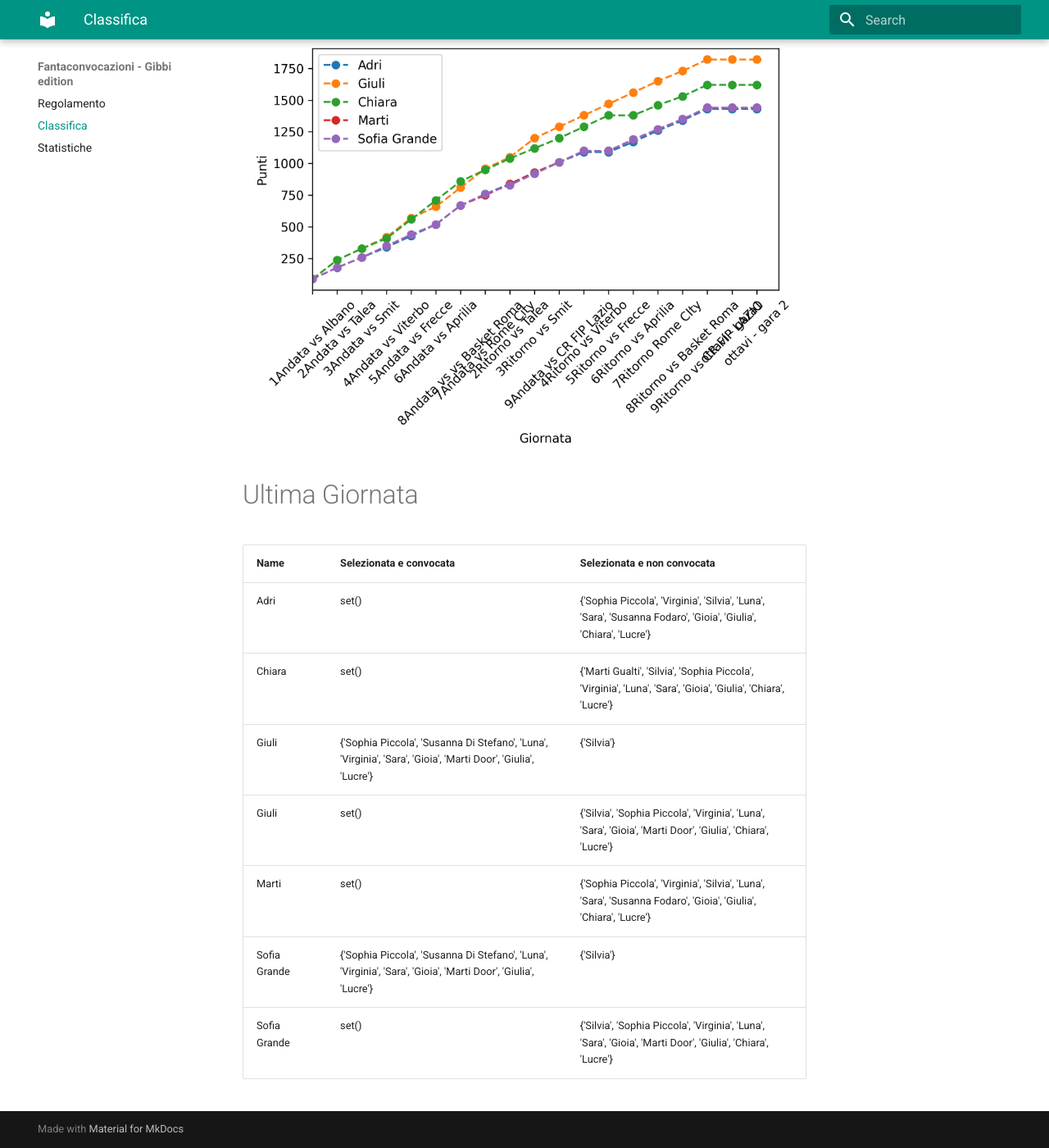
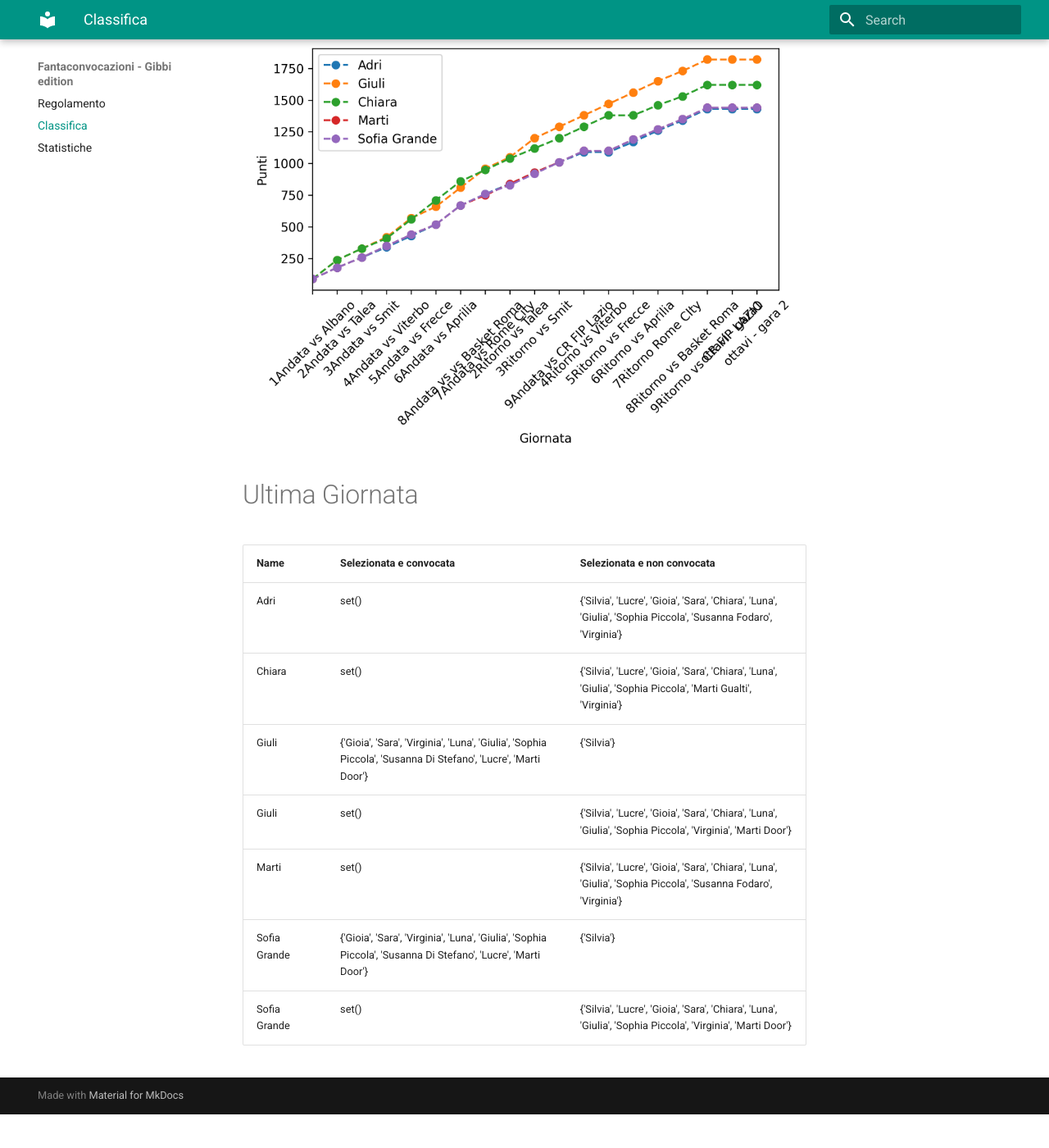
Before and after one commit to martinig94/fantagibbi, an MkDocs documentation site: the page built from docs/Classifica.md, in a window 1280 px wide and 1400 px high, scrolled down 565 px. Shown: the whole window at 82% size. Built offline with MkDocs 1.6.1 and Material for MkDocs 9.7.7, drawn with Linux system fonts in a browser that asks for light colours; after the commit the page ends 1924 px from its top, so only the background shows below that.

Commit message:
Auto-update from main.py

```diff
--- a/docs/Classifica.md
+++ b/docs/Classifica.md
@@ -18,11 +18,11 @@
 <!-- START_TABLE CORRECT -->
 | Name         | Selezionata e convocata                                                                                        | Selezionata e non convocata                                                                                      |
 |:-------------|:---------------------------------------------------------------------------------------------------------------|:-----------------------------------------------------------------------------------------------------------------|
-| Adri         | set()                                                                                                          | {'Sophia Piccola', 'Virginia', 'Silvia', 'Luna', 'Sara', 'Susanna Fodaro', 'Gioia', 'Giulia', 'Chiara', 'Lucre'} |
-| Chiara       | set()                                                                                                          | {'Marti Gualti', 'Silvia', 'Sophia Piccola', 'Virginia', 'Luna', 'Sara', 'Gioia', 'Giulia', 'Chiara', 'Lucre'}   |
-| Giuli        | {'Sophia Piccola', 'Susanna Di Stefano', 'Luna', 'Virginia', 'Sara', 'Gioia', 'Marti Door', 'Giulia', 'Lucre'} | {'Silvia'}                                                                                                       |
-| Giuli        | set()                                                                                                          | {'Silvia', 'Sophia Piccola', 'Virginia', 'Luna', 'Sara', 'Gioia', 'Marti Door', 'Giulia', 'Chiara', 'Lucre'}     |
-| Marti        | set()                                                                                                          | {'Sophia Piccola', 'Virginia', 'Silvia', 'Luna', 'Sara', 'Susanna Fodaro', 'Gioia', 'Giulia', 'Chiara', 'Lucre'} |
-| Sofia Grande | {'Sophia Piccola', 'Susanna Di Stefano', 'Luna', 'Virginia', 'Sara', 'Gioia', 'Marti Door', 'Giulia', 'Lucre'} | {'Silvia'}                                                                                                       |
-| Sofia Grande | set()                                                                                                          | {'Silvia', 'Sophia Piccola', 'Virginia', 'Luna', 'Sara', 'Gioia', 'Marti Door', 'Giulia', 'Chiara', 'Lucre'}     |
+| Adri         | set()                                                                                                          | {'Silvia', 'Lucre', 'Gioia', 'Sara', 'Chiara', 'Luna', 'Giulia', 'Sophia Piccola', 'Susanna Fodaro', 'Virginia'} |
+| Chiara       | set()                                                                                                          | {'Silvia', 'Lucre', 'Gioia', 'Sara', 'Chiara', 'Luna', 'Giulia', 'Sophia Piccola', 'Marti Gualti', 'Virginia'}   |
+| Giuli        | {'Gioia', 'Sara', 'Virginia', 'Luna', 'Giulia', 'Sophia Piccola', 'Susanna Di Stefano', 'Lucre', 'Marti Door'} | {'Silvia'}                                                                                                       |
+| Giuli        | set()                                                                                                          | {'Silvia', 'Lucre', 'Gioia', 'Sara', 'Chiara', 'Luna', 'Giulia', 'Sophia Piccola', 'Virginia', 'Marti Door'}     |
+| Marti        | set()                                                                                                          | {'Silvia', 'Lucre', 'Gioia', 'Sara', 'Chiara', 'Luna', 'Giulia', 'Sophia Piccola', 'Susanna Fodaro', 'Virginia'} |
+| Sofia Grande | {'Gioia', 'Sara', 'Virginia', 'Luna', 'Giulia', 'Sophia Piccola', 'Susanna Di Stefano', 'Lucre', 'Marti Door'} | {'Silvia'}                                                                                                       |
+| Sofia Grande | set()                                                                                                          | {'Silvia', 'Lucre', 'Gioia', 'Sara', 'Chiara', 'Luna', 'Giulia', 'Sophia Piccola', 'Virginia', 'Marti Door'}     |
 <!-- END_TABLE CORRECT -->
```
